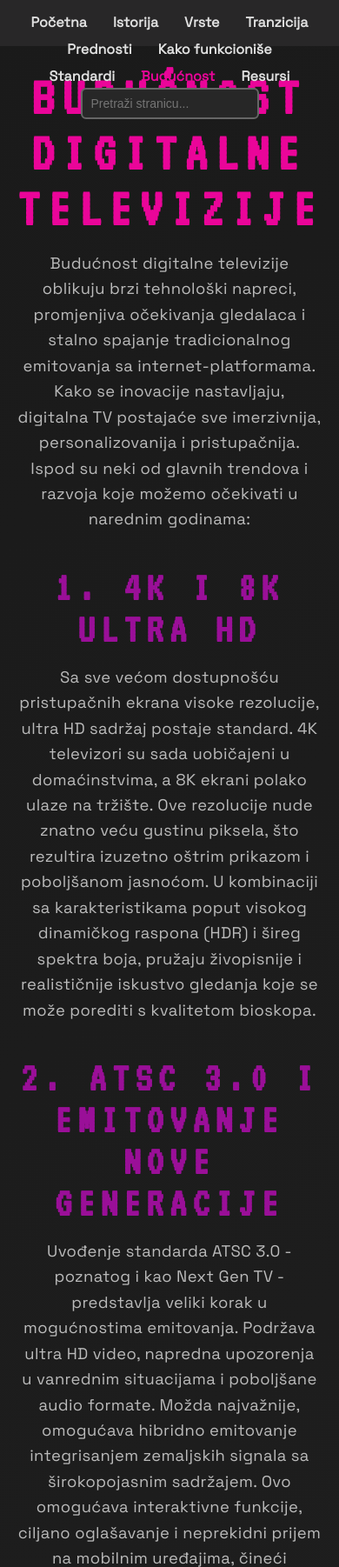
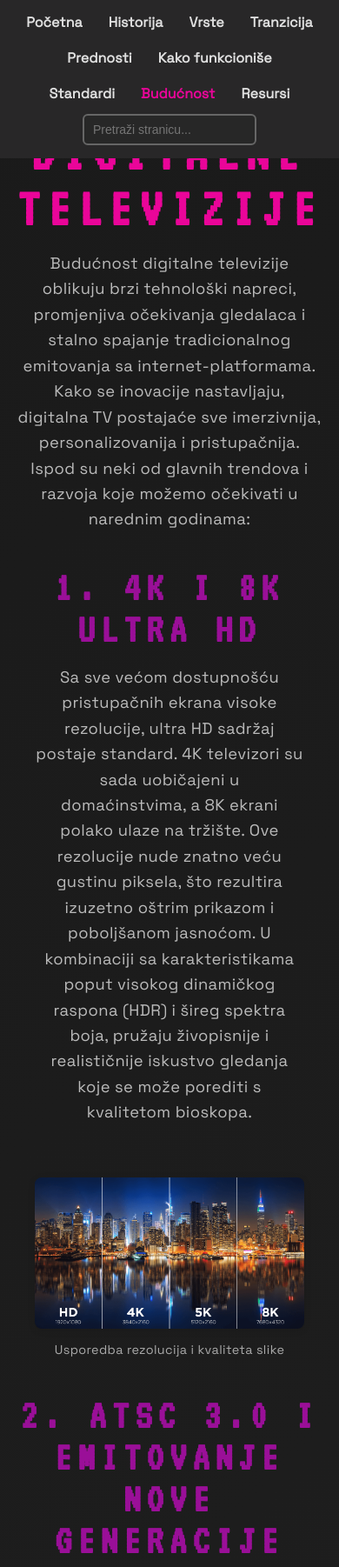
Before and after one commit to berina-majdancic/digital_tv, a plain HTML site: page future.html in a window 390 px wide. Shown: the top 1802 px of the page at 87% size. Drawn offline with Linux system fonts and the light colour scheme.

Commit message:
Add navbar responsibility and paragraph images

```diff
--- a/css/styles.css
+++ b/css/styles.css
@@ -27,9 +27,13 @@ nav {
   left: 0;
   width: 100%;
   z-index: 10;
-  padding: 5px 15px;
-  padding-top: 10px;
-  height: 3.3rem;
+  padding: 10px 15px;
+  height: auto;
+  display: flex;
+  flex-wrap: wrap;
+  justify-content: center;
+  align-items: center;
+  box-sizing: border-box;
 }
 
 nav ul {
@@ -37,11 +41,18 @@ nav ul {
   display: flex;
   flex-wrap: wrap;
   justify-content: center;
+  align-items: center;
   margin: 0;
+  padding: 0;
+  gap: 10px;
+  width: 100%;
 }
 
 nav ul li {
-  margin: 5px 15px;
+  flex: 0 1 auto;
+  white-space: nowrap;
+  text-align: center;
+  margin: 5px 10px;
 }
 
 nav ul li a {
@@ -208,6 +219,40 @@ main a:hover {
   color: #6A0572;
 }
 
+.paragraph {
+  display: flex;
+  flex-wrap: wrap;
+  gap: 20px;
+  padding-left: 20px;
+  padding-right: 20px;
+  justify-content: center;
+  align-items: center;
+}
+
+.paragraph-text {
+  flex: 1 1 60%;
+}
+
+.paragraph-image {
+  flex: 1 1 35%;
+  text-align: center;
+
+}
+
+.paragraph-image img {
+  max-width: 100%;
+  max-height: 450px;
+  height: auto;
+  border-radius: 8px;
+  box-shadow: 0 2px 8px rgba(0,0,0,0.1);
+}
+
+.image-caption {
+  font-size: 0.9rem;
+  color: #aaa;
+  margin-top: 0.5rem;
+}
+
 @media (max-width: 480px) {
 
   .image-link {
@@ -290,12 +335,17 @@ input:focus {
   border-color: #EA0599;
 }
 
-.search-results {
-  position: absolute;
-  background-color: #222222;
+.search-container {
+  position: relative;
+  flex-shrink: 1;
+  min-width: 150px;
   max-width: 200px;
-  border-radius: 20px;
 }
+
+.search-container input {
+  width: 100%;
+}
+
 
 @keyframes fadeInUp {
   0% {
@@ -309,7 +359,6 @@ input:focus {
   }
 }
 
-
 @media (min-width: 768px) {
   .button {
     min-width: 170px;
@@ -321,6 +370,18 @@ input:focus {
 
   .hero p {
     font-size: 1.5rem;
+  }
+}
+
+@media (max-width: 768px) {
+  .paragraph {
+    flex-direction: column;
+  }
+
+  .paragraph-text,
+  .paragraph-image {
+    flex: 1 1 100%;
+    text-align: center;
   }
 }
 
--- a/future.html
+++ b/future.html
@@ -14,7 +14,7 @@
   <nav>
     <ul>
       <li><a href="index.html">Početna</a></li>
-      <li><a href="history.html">Istorija</a></li>
+      <li><a href="history.html">Historija</a></li>
       <li><a href="types.html">Vrste</a></li>
       <li><a href="transition.html">Tranzicija</a></li>
       <li><a href="benefits.html">Prednosti</a></li>
@@ -22,9 +22,9 @@
       <li><a href="standards.html">Standardi</a></li>
       <li><a href="future.html">Budućnost</a></li>
       <li><a href="resources.html">Resursi</a></li>
-      <li>
+      <li class="search-container">
         <input type="text" id="site-search" placeholder="Pretraži stranicu..." />
-        <div id="search-results"></div>
+        <div id="search-results" class="search-results"></div>
       </li>
     </ul>
   </nav>
@@ -38,11 +38,19 @@
       godinama:</p>
 
     <h2>1. 4K i 8K Ultra HD</h2>
+    <div class="paragraph">
+      <div class="paragraph-text">
     <p>Sa sve većom dostupnošću pristupačnih ekrana visoke rezolucije, ultra HD sadržaj postaje standard. 4K televizori
       su sada uobičajeni u domaćinstvima, a 8K ekrani polako ulaze na tržište. Ove rezolucije nude znatno veću gustinu
       piksela, što rezultira izuzetno oštrim prikazom i poboljšanom jasnoćom. U kombinaciji sa karakteristikama poput
       visokog dinamičkog raspona (HDR) i šireg spektra boja, pružaju živopisnije i realističnije iskustvo gledanja koje
       se može porediti s kvalitetom bioskopa.</p>
+        </div>
+        <div class="paragraph-image">
+          <img src="images/hd.png" alt="Mapa globalne tranzicije na digitalnu TV" />
+          <p class="image-caption">Usporedba rezolucija i kvaliteta slike</p>
+        </div>
+      </div>
 
     <h2>2. ATSC 3.0 i emitovanje nove generacije</h2>
     <p>Uvođenje standarda ATSC 3.0 - poznatog i kao Next Gen TV - predstavlja veliki korak u mogućnostima emitovanja.
--- a/js/script.js
+++ b/js/script.js
@@ -40,11 +40,20 @@ searchInput.addEventListener("keyup", function () {
       link.href = item.url;
       link.textContent = item.title;
       link.style.display = "block";
-      link.style.padding = "5px";
-      link.style.background = "rgba(46, 46, 46, 0.74)";
-      link.style.color = "#fff";
-      link.style.borderRadius = "10px";
       searchResults.appendChild(link);
+      searchResults.style.position = "absolute";
+      searchResults.style.top = "100%";
+      searchResults.style.left = "0";
+      searchResults.style.right = "0";
+      searchResults.style.backgroundColor = "#222";
+      searchResults.style.borderRadius = "8px";
+      searchResults.style.maxHeight = "200px";
+      searchResults.style.overflowY = "auto";
+      searchResults.style.zIndex = "100";
+      searchResults.style.padding = "5px";
+      searchResults.style.boxShadow = "0 2px 8px rgba(0, 0, 0, 0.5)";
+      searchResults.style.whiteSpace = "normal";
+      searchResults.style.backgroundColor = "rgb(60, 59, 60)";
     });
   }
 });
```
Also changed, not shown: benefits.html (+10 -2 lines), history.html (+11 -3 lines), how-it-works.html (+2 -2 lines), index.html (+2 -2 lines), resources.html (+2 -4 lines), standards.html (+3 -5 lines), transition.html (+18 -2 lines), types.html (+18 -2 lines), images/DTT.png (added), images/Digital-Conversion2.png (added), images/Mediacorp_analog.jpg (added), images/colors.jpg (added), images/colorwheel.jpg (added), images/digital_analog_comparison.jpg (added), 3 more files.
